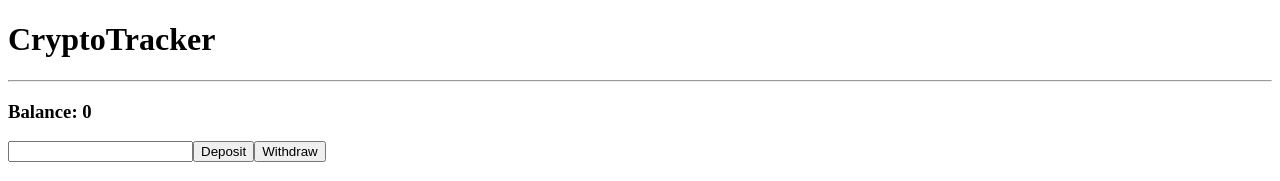
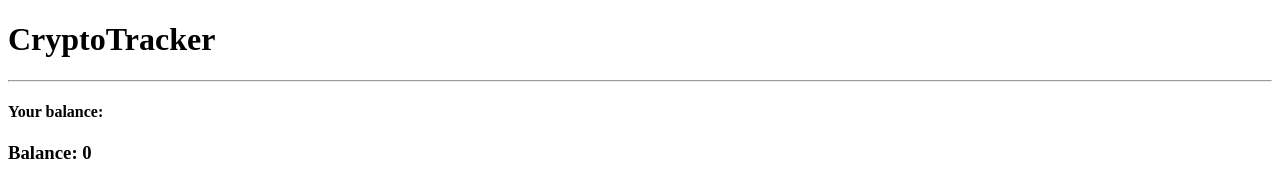
Before and after one commit to DKeen0123/CryptoTracker, a React (Create React App) app: page / in a window 1280 px wide. Shown: the top 181 px of the page. Built offline with nearby package versions, Linux system fonts and the light colour scheme; no server answers; what sfcookies would draw is missing.

Commit message:
feat: Wallet component renders a balance component

```diff
--- a/src/components/Wallet.js
+++ b/src/components/Wallet.js
@@ -2,6 +2,7 @@
 import { connect } from 'react-redux';
 import { deposit, withdraw } from '../actions/action_balance';
 import CryptoPicker from './CryptoPicker';
+import Balance from './Balance';
 import { fetchCryptoNames } from '../actions/action_crypto';
 
 export class Wallet extends Component {
@@ -23,6 +24,7 @@
   render() {
     return (
       <div>
+        <Balance />
         <h3 className="balance">Balance: {this.props.balance}</h3>
         <input className="input-balance" onChange={this.updateBalance} />
         <button onClick={this.deposit} className="deposit-btn">
```
Also changed, not shown: 1 other file (tests, documents, lock files or other folders).
